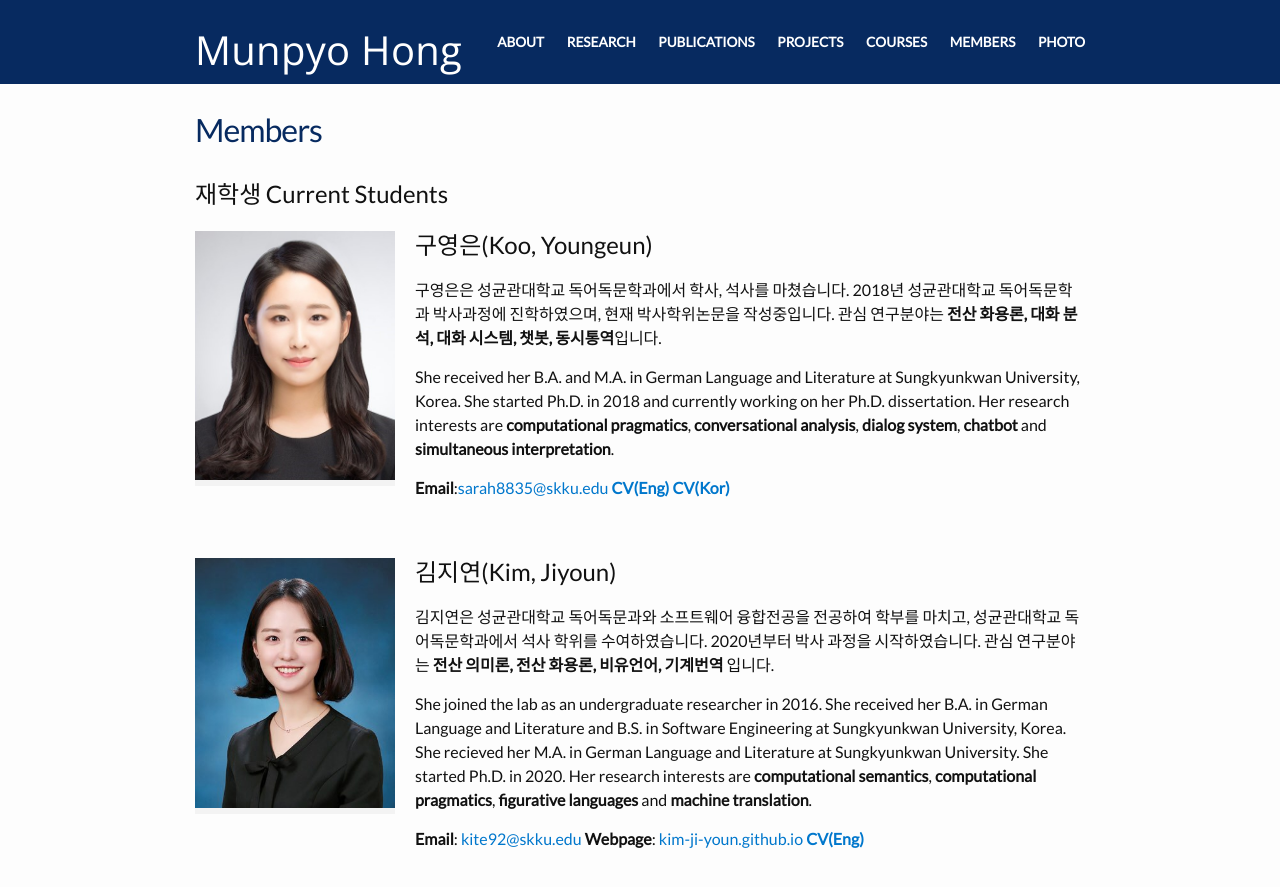
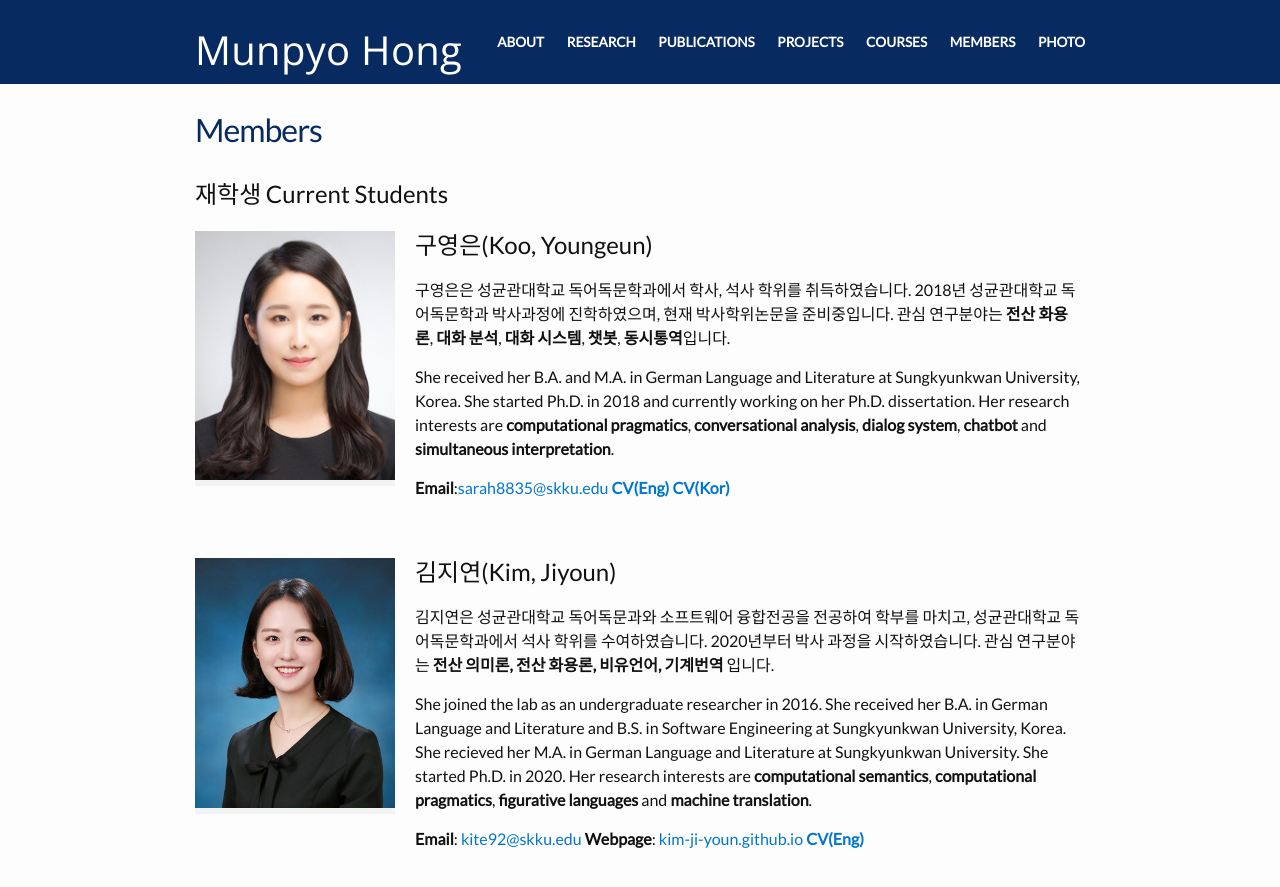
Before and after one commit to skkhmp/skkhmp.github.io, a Jekyll site: the page built from members.md, in a window 1280 px wide and 900 px high. Shown: the top 887 px of the window. Built offline with Jekyll 4.4.1, drawn with Linux system fonts in a browser that asks for light colours; some web fonts are replaced.

Commit message:
Update members.md

```diff
--- a/members.md
+++ b/members.md
@@ -8,7 +8,7 @@ permalink: /members/
 
 {% include image.html url="/images/koo.jpg" width=200 height=400 align="left" %}
 ## 구영은(Koo, Youngeun)
-구영은은 성균관대학교 독어독문학과에서 학사, 석사를 마쳤습니다. 2018년 성균관대학교 독어독문학과 박사과정에 진학하였으며, 현재 박사학위논문을 작성중입니다. 관심 연구분야는 **전산 화용론, 대화 분석, 대화 시스템, 챗봇, 동시통역**입니다.
+구영은은 성균관대학교 독어독문학과에서 학사, 석사 학위를 취득하였습니다. 2018년 성균관대학교 독어독문학과 박사과정에 진학하였으며, 현재 박사학위논문을 준비중입니다. 관심 연구분야는 **전산 화용론**, **대화 분석**, **대화 시스템**, **챗봇**, **동시통역**입니다.
 
 She received her B.A. and M.A. in German Language and Literature at Sungkyunkwan University, Korea. She started Ph.D. in 2018 and currently working on her Ph.D. dissertation. Her research interests are **computational pragmatics**, **conversational analysis**, **dialog system**, **chatbot** and **simultaneous interpretation**.
 
```
